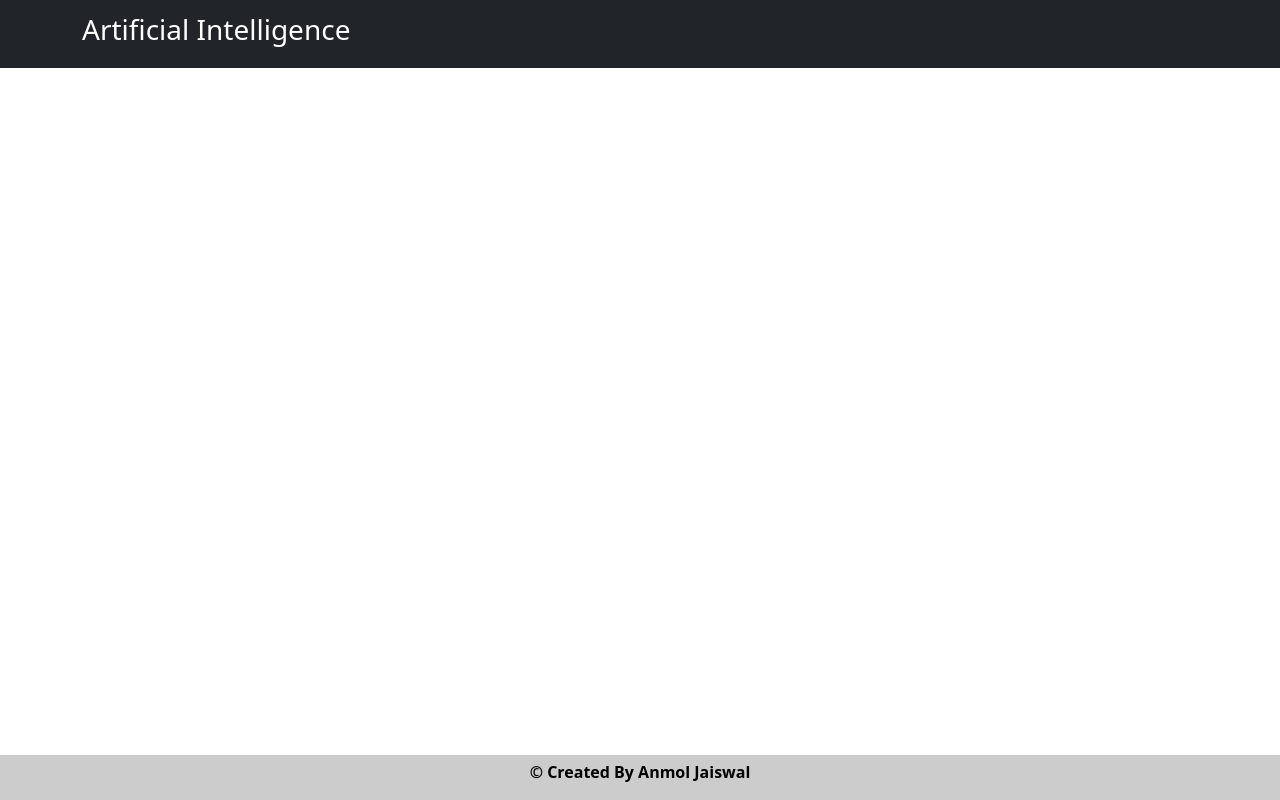
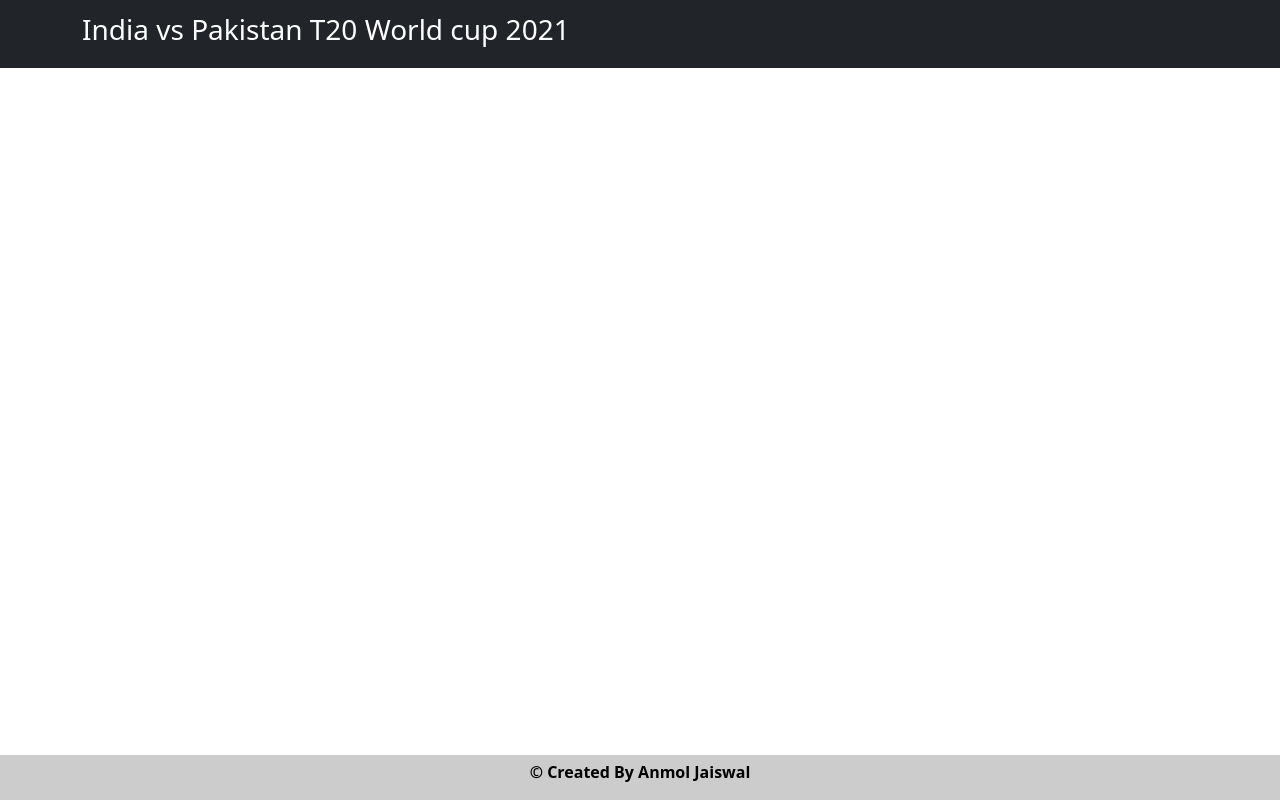
Before and after one commit to anmol224/Twitter, a website: page client1/index.html in a window 1280 px wide. Drawn offline with nearby package versions, Linux system fonts and the light colour scheme; no server answers.

Commit message:
heroku deploy

```diff
--- a/client1/index.html
+++ b/client1/index.html
@@ -27,7 +27,7 @@
 <body>
     <nav class="navbar navbar-dark bg-dark">
         <div class="container">
-             <a href="#" class="navbar-brand">  <h3>Artificial Intelligence</h3>  </a>
+             <a href="#" class="navbar-brand">  <h3>India vs Pakistan T20 World cup 2021</h3>  </a>
 
         </div>
 
```
